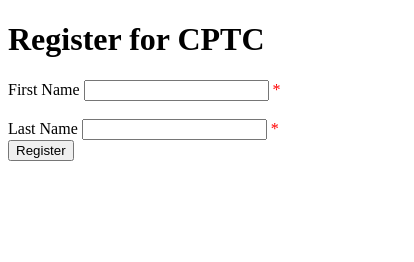
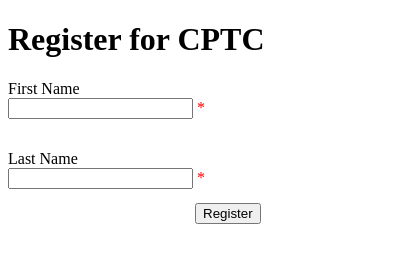
Before and after one commit to GideonDawson/CPW-203---Form-Validation, a plain HTML site: page index.html in a window 390 px wide. Shown: the whole page, 414 px wide, since content can reach past the window. Drawn offline with Linux system fonts and the light colour scheme.

Commit message:
Added style to page with css

```diff
--- a/css/site.css
+++ b/css/site.css
@@ -1,3 +1,31 @@
 form span{
     color: red;
 }
+
+input[type=text]{
+    margin-bottom:1em;
+}
+
+form label{
+    display: inline-block;
+    width:50%;
+    text-align:right;
+    margin-right: 2em;
+
+}
+
+form button{
+    margin-left:50%;
+
+}
+
+@media only screen and (max-width: 600px){
+    form label{
+        text-align:left;
+        width:100%;
+    }
+    form-button{
+        margin-left: 0%;
+    }
+
+}
```
